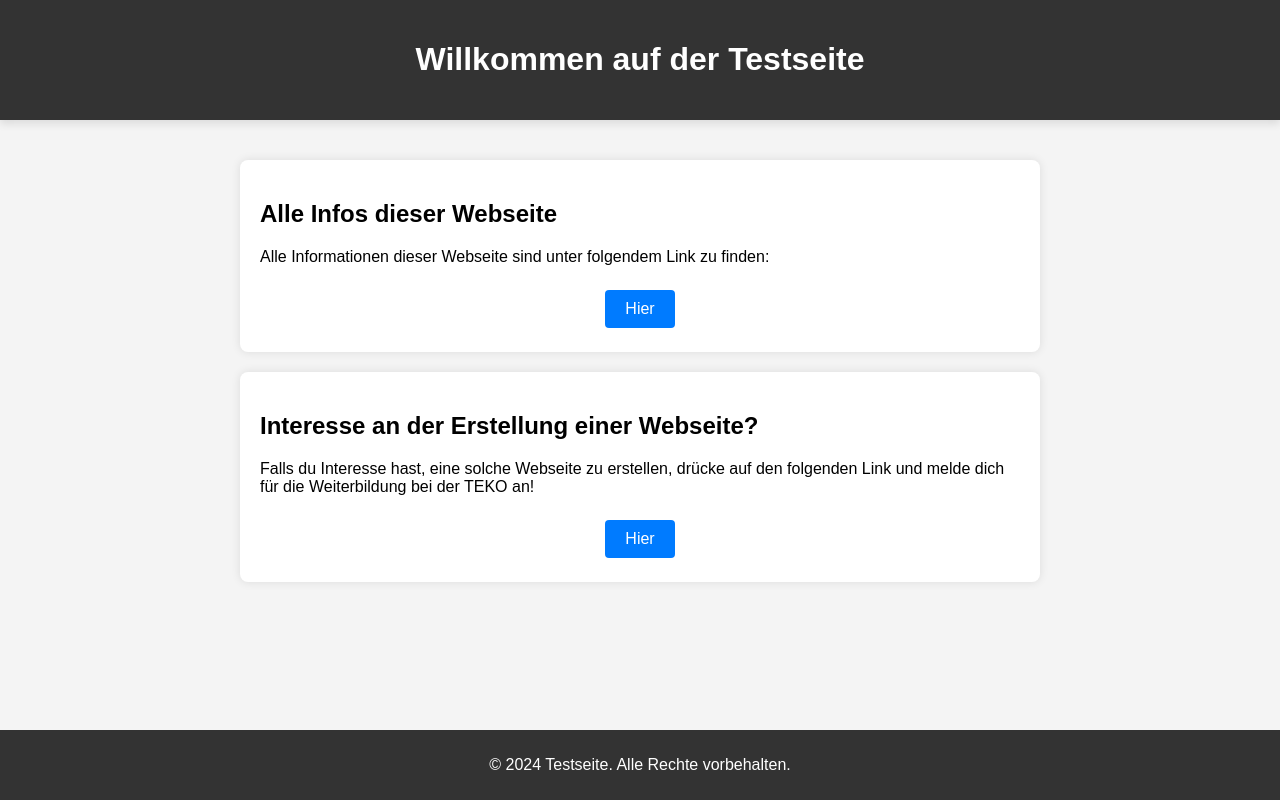
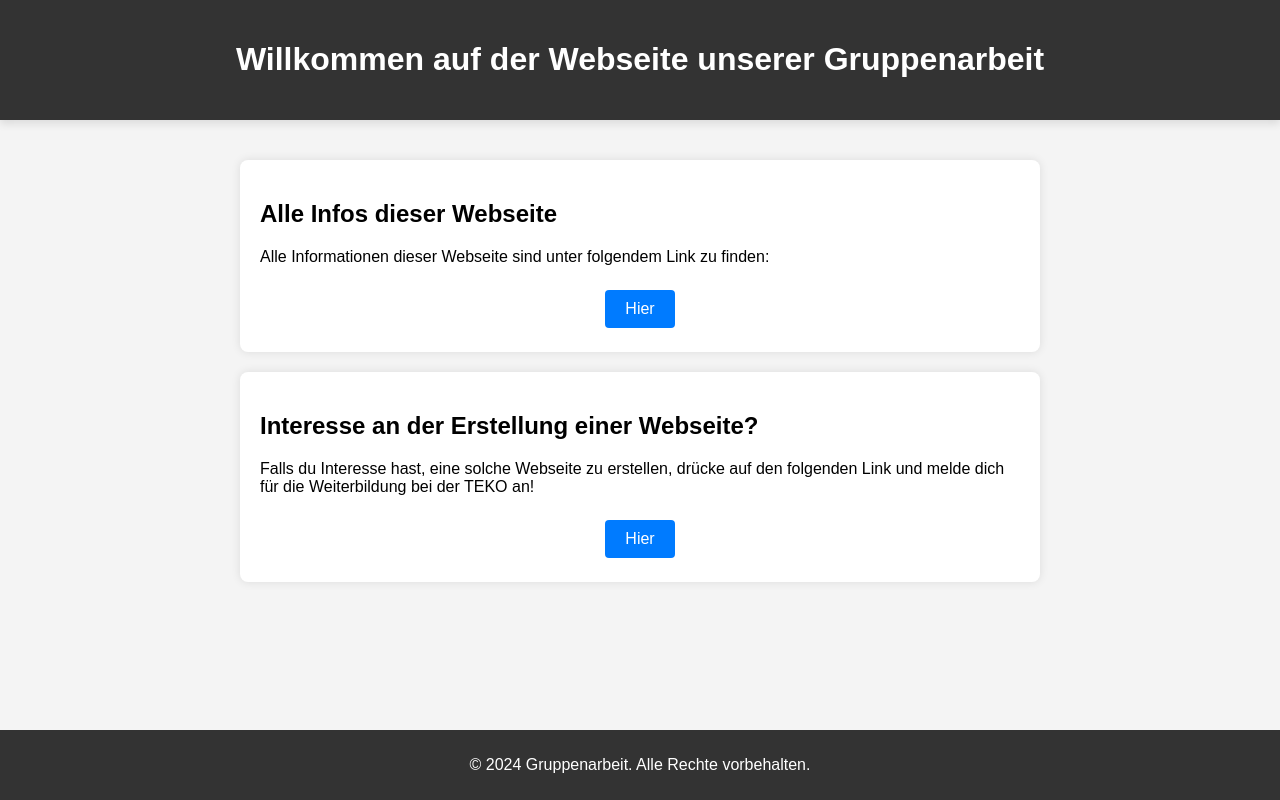
Before and after one commit to dfahrni/gruppenarbeit1, a plain HTML site: page index.html in a window 1280 px wide. Drawn offline with Linux system fonts and the light colour scheme.

Commit message:
Changed index.html

```diff
--- a/index.html
+++ b/index.html
@@ -64,7 +64,7 @@
 </head>
 <body>
 <header>
-    <h1>Willkommen auf der Testseite</h1>
+    <h1>Willkommen auf der Webseite unserer Gruppenarbeit</h1>
 </header>
 <main>
     <div class="content">
@@ -83,7 +83,7 @@
     </div>
 </main>
 <footer>
-    <p>© 2024 Testseite. Alle Rechte vorbehalten.</p>
+    <p>© 2024 Gruppenarbeit. Alle Rechte vorbehalten.</p>
 </footer>
 </body>
 </html>
```
